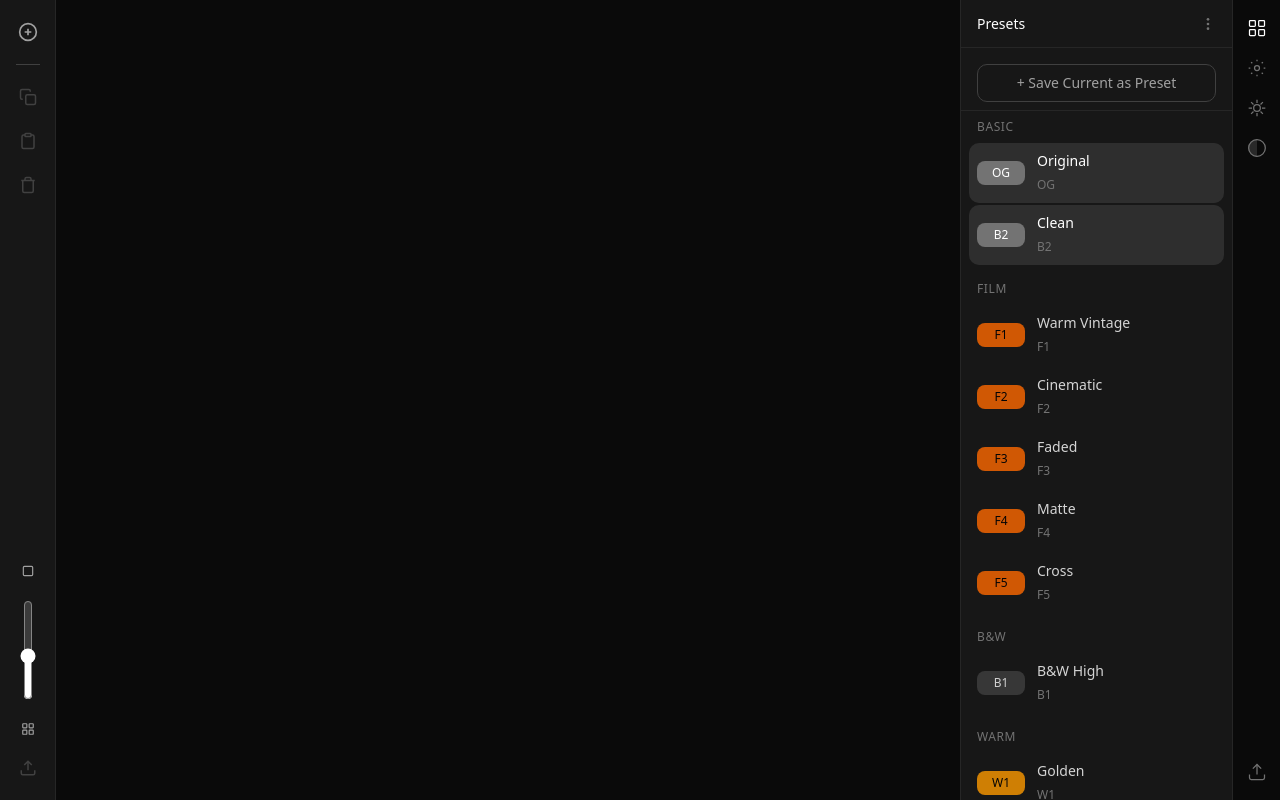
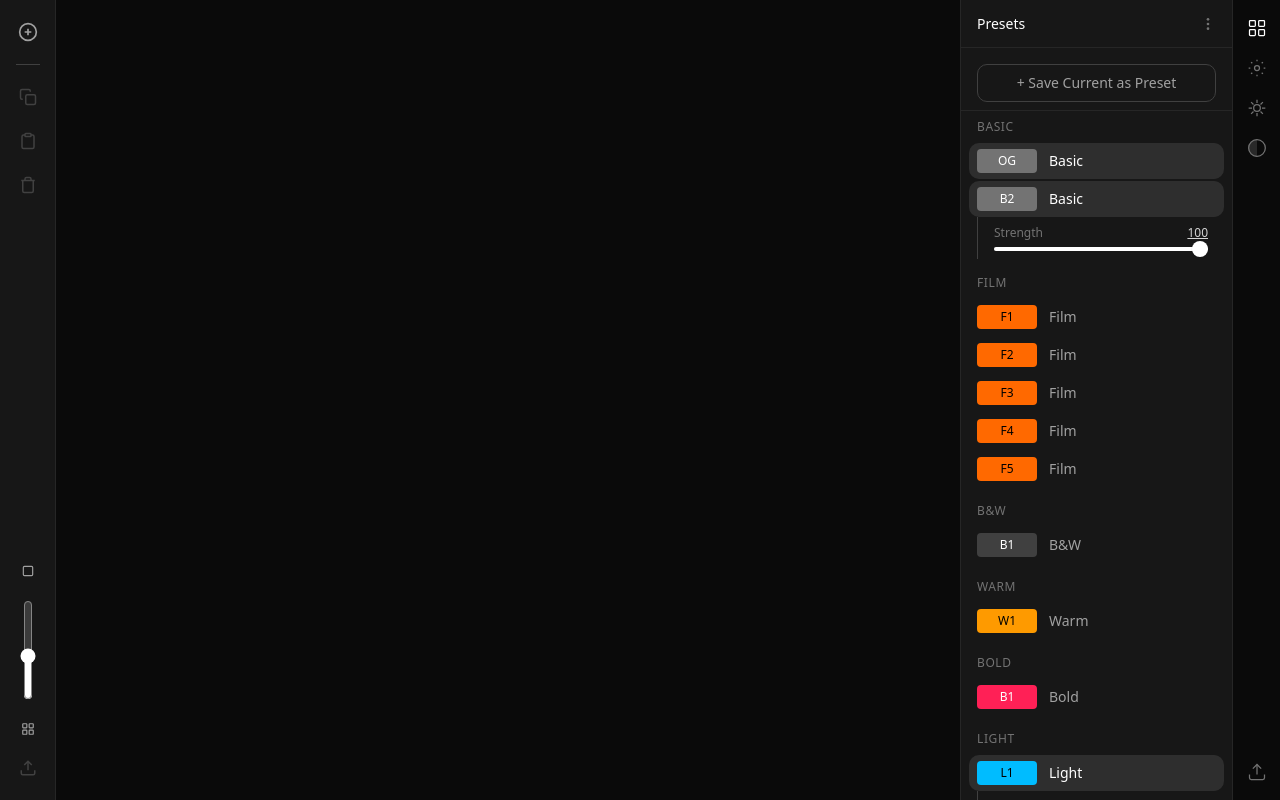
Before and after one commit to mindswim/lumen, a Next.js app: page / in a window 1280 px wide. Built offline with nearby package versions, Linux system fonts and the light colour scheme.

Commit message:
Clean up preset panel with compact rows and inline strength slider

```diff
--- a/src/components/editor/PresetPanel.tsx
+++ b/src/components/editor/PresetPanel.tsx
@@ -5,7 +5,7 @@ import { useEditorStore } from '@/lib/editor/state';
 import { useGalleryStore } from '@/lib/gallery/store';
 import { PRESETS, applyPreset } from '@/lib/editor/presets';
 import { Slider } from '@/components/ui/slider';
-import { createDefaultEditState, Preset } from '@/types/editor';
+import { createDefaultEditState } from '@/types/editor';
 import {
   loadUserPresets,
   addUserPreset,
@@ -28,116 +28,41 @@ const CATEGORY_COLORS: Record<string, { bg: string; text: string }> = {
   Dark: { bg: 'bg-indigo-600', text: 'text-white' },
 };
 
-// Generate CSS filter approximation for preset thumbnail
-function getPresetFilter(preset: Preset): string {
-  const filters: string[] = [];
-  const adj = preset.baseAdjustments;
-
-  // Exposure -> brightness (100% = normal)
-  if (adj?.exposure) {
-    filters.push(`brightness(${100 + adj.exposure * 50}%)`);
+// Preset pill component - compact single row
+interface PresetPillProps {
+  code: string;
+  category: string;
+  isActive: boolean;
+  onClick: () => void;
 }
 
-  // Contrast (100% = normal)
-  if (adj?.contrast) {
-    filters.push(`contrast(${100 + adj.contrast}%)`);
-  }
-
-  // Saturation (100% = normal)
-  if (adj?.saturation) {
-    filters.push(`saturate(${100 + adj.saturation * 2}%)`);
-  }
-
-  // Temperature -> sepia + hue-rotate approximation
-  if (adj?.temperature && adj.temperature > 0) {
-    filters.push(`sepia(${adj.temperature * 2}%)`);
-  }
-
-  // B&W presets use grayscale
-  if (preset.category === 'B&W') {
-    filters.push('grayscale(100%)');
-    filters.push(`contrast(${100 + (adj?.contrast || 15)}%)`);
-  }
-
-  return filters.length > 0 ? filters.join(' ') : 'none';
-}
-
-// Preset pill component - VSCO style with thumbnail
-interface PresetPillProps {
-  code: string;
-  name: string;
-  isActive: boolean;
-  onClick: () => void;
-  category: string;
-  locked?: boolean;
-  thumbnailSrc?: string;
-  filter?: string;
-}
-
-function PresetPill({ code, name, isActive, onClick, category, locked, thumbnailSrc, filter }: PresetPillProps) {
+function PresetPill({ code, category, isActive, onClick }: PresetPillProps) {
   const colors = CATEGORY_COLORS[category] || CATEGORY_COLORS.Basic;
 
   return (
     <button
       onClick={onClick}
-      disabled={locked}
       className={`
-        w-full flex items-center gap-3 px-2 py-2 rounded-lg transition-colors
+        w-full flex items-center gap-3 px-2 py-1.5 rounded-lg transition-colors
         ${isActive ? 'bg-white/10' : 'hover:bg-white/5'}
-        ${locked ? 'opacity-50 cursor-not-allowed' : ''}
       `}
     >
-      {/* Thumbnail preview */}
-      {thumbnailSrc ? (
-        <div
-          className={`
-            w-12 h-12 rounded-md overflow-hidden flex-shrink-0
-            ${isActive ? 'ring-2 ring-white' : 'ring-1 ring-neutral-700'}
-          `}
-        >
-          <img
-            src={thumbnailSrc}
-            alt={name}
-            className="w-full h-full object-cover"
-            style={{ filter: filter || 'none' }}
-          />
-        </div>
-      ) : (
       <span
         className={`
-            px-2.5 py-1 rounded-md text-xs font-medium min-w-[48px] text-center
+          px-3 py-1 rounded text-xs font-medium min-w-[60px] text-center
           ${colors.bg} ${colors.text}
-            ${isActive ? 'opacity-100' : 'opacity-80'}
         `}
       >
         {code}
       </span>
-      )}
-      <div className="flex-1 text-left">
-        <span className={`text-sm block ${isActive ? 'text-white' : 'text-neutral-300'}`}>
-          {name}
+      <span className={`text-sm ${isActive ? 'text-white font-medium' : 'text-neutral-400'}`}>
+        {category}
       </span>
-        <span className="text-xs text-neutral-500">{code}</span>
-      </div>
-      {locked && (
-        <svg
-          width="14"
-          height="14"
-          viewBox="0 0 24 24"
-          fill="none"
-          stroke="currentColor"
-          strokeWidth="2"
-          className="text-neutral-500"
-        >
-          <rect x="3" y="11" width="18" height="11" rx="2" />
-          <path d="M7 11V7a5 5 0 0 1 10 0v4" />
-        </svg>
-      )}
     </button>
   );
 }
 
-// User preset pill - slightly different styling
+// User preset pill - compact styling
 interface UserPresetPillProps {
   preset: UserPreset;
   isActive: boolean;
@@ -151,19 +76,14 @@ function UserPresetPill({ preset, isActive, onClick, onDelete }: UserPresetPillP
       <button
         onClick={onClick}
         className={`
-          w-full flex items-center gap-3 px-2 py-2 rounded-lg transition-colors
+          w-full flex items-center gap-3 px-2 py-1.5 rounded-lg transition-colors
           ${isActive ? 'bg-white/10' : 'hover:bg-white/5'}
         `}
       >
-        <span
-          className={`
-            px-2.5 py-1 rounded-md text-xs font-medium min-w-[48px] text-center
-            bg-neutral-600 text-white
-          `}
-        >
+        <span className="px-3 py-1 rounded text-xs font-medium min-w-[60px] text-center bg-emerald-600 text-white">
           {preset.name.substring(0, 3).toUpperCase()}
         </span>
-        <span className={`text-sm flex-1 text-left ${isActive ? 'text-white' : 'text-neutral-300'}`}>
+        <span className={`text-sm flex-1 text-left ${isActive ? 'text-white font-medium' : 'text-neutral-400'}`}>
           {preset.name}
         </span>
       </button>
@@ -296,17 +216,6 @@ export function PresetPanel() {
     }));
   };
 
-  // Get active preset info
-  const activePreset = useMemo(() => {
-    if (activeUserPresetId) {
-      return userPresets.find((p) => p.id === activeUserPresetId);
-    }
-    if (editState.lutId) {
-      return PRESETS.find((p) => p.lutFile === editState.lutId);
-    }
-    return null;
-  }, [editState.lutId, activeUserPresetId, userPresets]);
-
   // Group presets by category
   const presetsByCategory = useMemo(() => {
     const grouped: Record<string, typeof PRESETS> = {};
@@ -326,14 +235,12 @@ export function PresetPanel() {
     return `${categoryPrefix}${index + 1}`;
   };
 
-  return (
-    <div className="py-2">
-      {/* Strength slider (when a preset is active) */}
-      {activePreset && !isGalleryMode && (
-        <div className="px-4 py-3 border-b border-neutral-800">
-          <div className="flex justify-between text-sm mb-2">
-            <span className="text-neutral-400">Strength</span>
-            <span className="text-white tabular-nums">{editState.lutIntensity}</span>
+  // Inline strength slider component
+  const StrengthSlider = () => (
+    <div className="px-4 py-2 ml-2 border-l border-neutral-700">
+      <div className="flex justify-between text-xs mb-1.5">
+        <span className="text-neutral-500">Strength</span>
+        <span className="text-neutral-300 tabular-nums underline">{editState.lutIntensity}</span>
       </div>
       <Slider
         value={[editState.lutIntensity]}
@@ -343,8 +250,10 @@ export function PresetPanel() {
         onValueChange={([v]) => handleStrengthChange(v)}
       />
     </div>
-      )}
+  );
 
+  return (
+    <div className="py-2">
       {/* User presets section */}
       {userPresets.length > 0 && (
         <div className="px-2 py-2">
@@ -368,15 +277,20 @@ export function PresetPanel() {
             </div>
           </div>
           <div className="space-y-0.5">
-            {userPresets.map((preset) => (
+            {userPresets.map((preset) => {
+              const isActive = activeUserPresetId === preset.id;
+              return (
+                <div key={preset.id}>
                   <UserPresetPill
-                key={preset.id}
                     preset={preset}
-                isActive={activeUserPresetId === preset.id}
+                    isActive={isActive}
                     onClick={() => handleUserPresetClick(preset)}
                     onDelete={() => handleDeleteUserPreset(preset.id)}
                   />
-            ))}
+                  {isActive && !isGalleryMode && <StrengthSlider />}
+                </div>
+              );
+            })}
           </div>
         </div>
       )}
@@ -398,24 +312,25 @@ export function PresetPanel() {
             {category}
           </span>
           <div className="space-y-0.5">
-            {presets.map((preset, index) => (
-              <PresetPill
-                key={preset.id}
-                code={getPresetCode(preset, index)}
-                name={preset.name}
-                category={preset.category}
-                isActive={
+            {presets.map((preset, index) => {
+              const isActive =
                 !isGalleryMode &&
                 activeUserPresetId === null &&
                 (preset.id === 'original'
                   ? !editState.lutId
-                    : editState.lutId === preset.lutFile)
-                }
+                  : editState.lutId === preset.lutFile);
+              return (
+                <div key={preset.id}>
+                  <PresetPill
+                    code={getPresetCode(preset, index)}
+                    category={category}
+                    isActive={isActive}
                     onClick={() => handlePresetClick(preset)}
-                thumbnailSrc={isGalleryMode ? selectedGalleryImages[0]?.thumbnailUrl : image?.preview.src}
-                filter={getPresetFilter(preset)}
                   />
-            ))}
+                  {isActive && preset.id !== 'original' && <StrengthSlider />}
+                </div>
+              );
+            })}
           </div>
         </div>
       ))}
```
Lines whose indentation alone changed are shown as unchanged.
